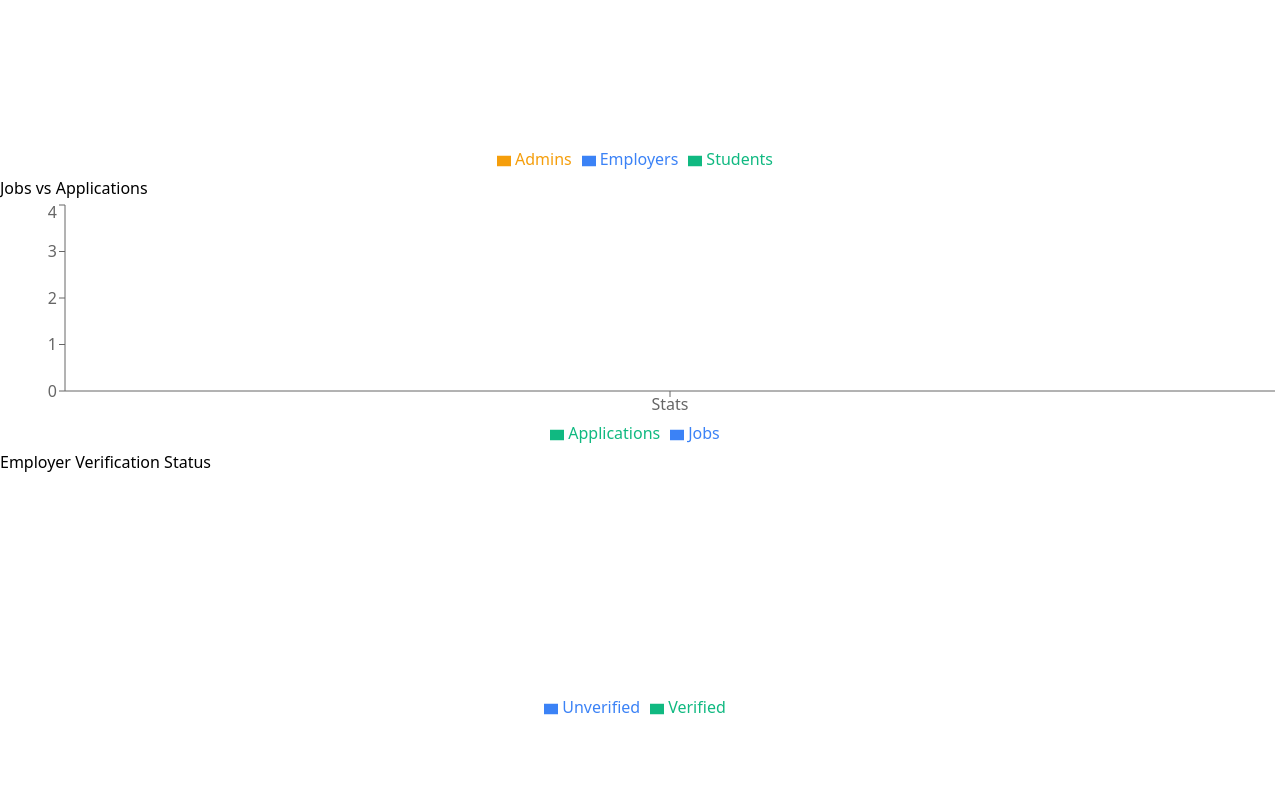
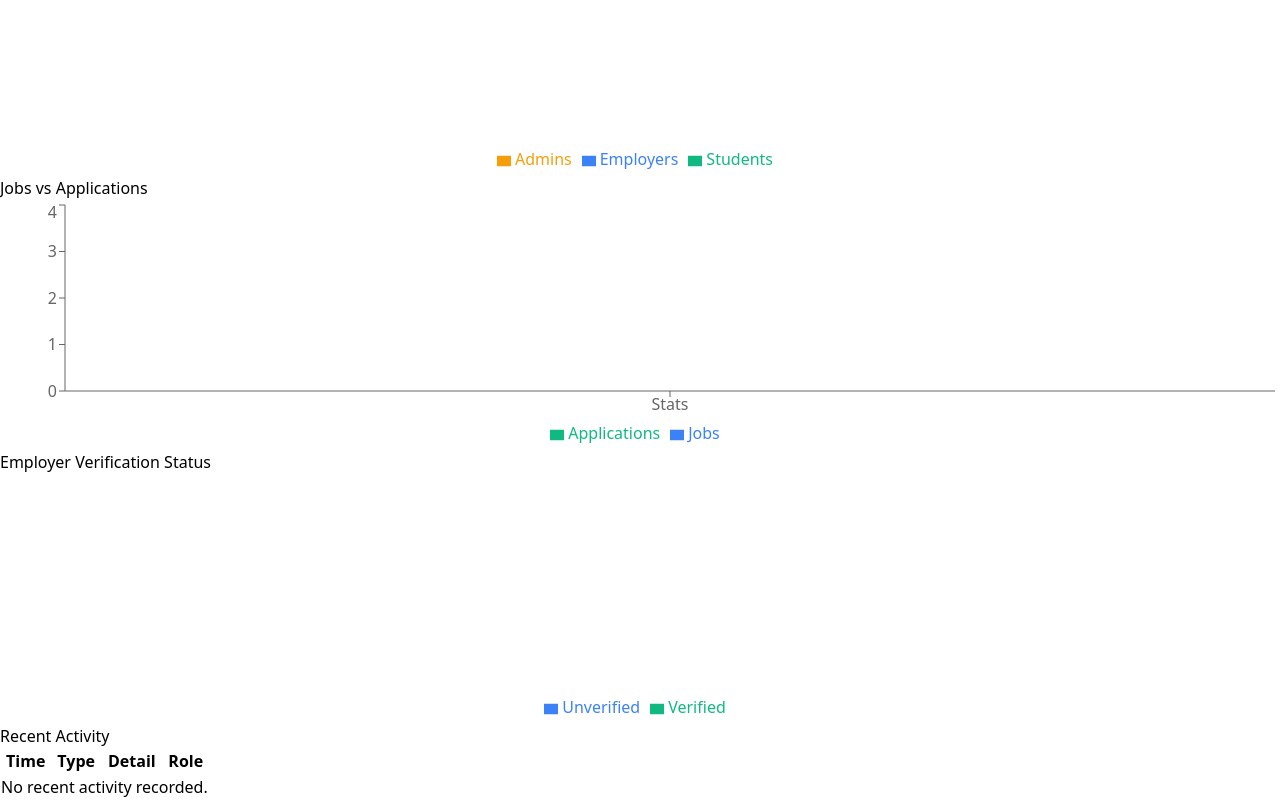
Before and after one commit to KingBoulevard/student-internship-portal, a React (Vite) app: page /admin in a window 1280 px wide. Shown: the part 362-1162 px from the top of the page. Before the commit the page ends 1086 px from the top, so only its background shows below. Built offline with nearby package versions, Linux system fonts and the light colour scheme.

Commit message:
added activity logs to admin dashboard

```diff
--- a/src/pages/admin/AdminDashboard.jsx
+++ b/src/pages/admin/AdminDashboard.jsx
@@ -23,6 +23,7 @@ export default function AdminDashboard() {
 
   const [roleData, setRoleData] = useState([]);
   const [verificationData, setVerificationData] = useState([]);
+  const [activityLog, setActivityLog] = useState([]);
 
   useEffect(() => {
     const refresh = () => {
@@ -64,6 +65,39 @@ export default function AdminDashboard() {
         { name: "Verified", value: verifiedEmployers },
         { name: "Unverified", value: Math.max(employers - verifiedEmployers, 0) },
       ]);
+
+      // Simulate activity log from localStorage data
+      const log = [];
+
+      users.slice(-5).forEach((u) => {
+        log.push({
+          type: "User Registration",
+          detail: `${u.name || "Unknown"} registered as ${u.role}`,
+          role: u.role,
+          time: new Date().toLocaleString(),
+        });
+      });
+
+      jobs.slice(-5).forEach((j) => {
+        log.push({
+          type: "Job Posted",
+          detail: `${j.title || "Untitled"} posted by ${j.company || "Unknown"}`,
+          role: "Employer",
+          time: new Date().toLocaleString(),
+        });
+      });
+
+      apps.slice(-5).forEach((a) => {
+        log.push({
+          type: "Application Submitted",
+          detail: `${a.studentName || "A student"} applied for ${a.jobTitle || "a job"}`,
+          role: "Student",
+          time: new Date().toLocaleString(),
+        });
+      });
+
+      // Sort by most recent first
+      setActivityLog(log.reverse());
     };
 
     refresh();
@@ -106,7 +140,7 @@ export default function AdminDashboard() {
       </div>
 
       {/* Charts Section */}
-      <div className="grid grid-cols-1 lg:grid-cols-3 gap-6">
+      <div className="grid grid-cols-1 lg:grid-cols-3 gap-6 mb-10">
         {/* User Role Distribution */}
         <div className="bg-white p-4 rounded shadow border">
           <h2 className="font-semibold mb-2 text-center">User Role Distribution</h2>
@@ -170,6 +204,56 @@ export default function AdminDashboard() {
           </ResponsiveContainer>
         </div>
       </div>
+
+      {/* Activity Log */}
+      <div className="bg-white p-4 rounded shadow border">
+        <h2 className="font-semibold mb-4">Recent Activity</h2>
+        <div className="overflow-x-auto">
+          <table className="min-w-full text-sm">
+            <thead>
+              <tr className="text-left bg-gray-100">
+                <th className="p-2">Time</th>
+                <th className="p-2">Type</th>
+                <th className="p-2">Detail</th>
+                <th className="p-2">Role</th>
+              </tr>
+            </thead>
+            <tbody>
+              {activityLog.length === 0 ? (
+                <tr>
+                  <td colSpan="4" className="text-center p-3 text-gray-500">
+                    No recent activity recorded.
+                  </td>
+                </tr>
+              ) : (
+                activityLog.map((log, i) => (
+                  <tr
+                    key={i}
+                    className="border-b hover:bg-gray-50 transition-colors duration-150"
+                  >
+                    <td className="p-2 text-gray-500">{log.time}</td>
+                    <td className="p-2 font-semibold">{log.type}</td>
+                    <td className="p-2">{log.detail}</td>
+                    <td className="p-2">
+                      <span
+                        className={`px-2 py-1 rounded text-xs font-medium ${
+                          log.role === "Admin"
+                            ? "bg-blue-100 text-blue-700"
+                            : log.role === "Employer"
+                            ? "bg-yellow-100 text-yellow-700"
+                            : "bg-green-100 text-green-700"
+                        }`}
+                      >
+                        {log.role}
+                      </span>
+                    </td>
+                  </tr>
+                ))
+              )}
+            </tbody>
+          </table>
+        </div>
+      </div>
     </div>
   );
 }
```
